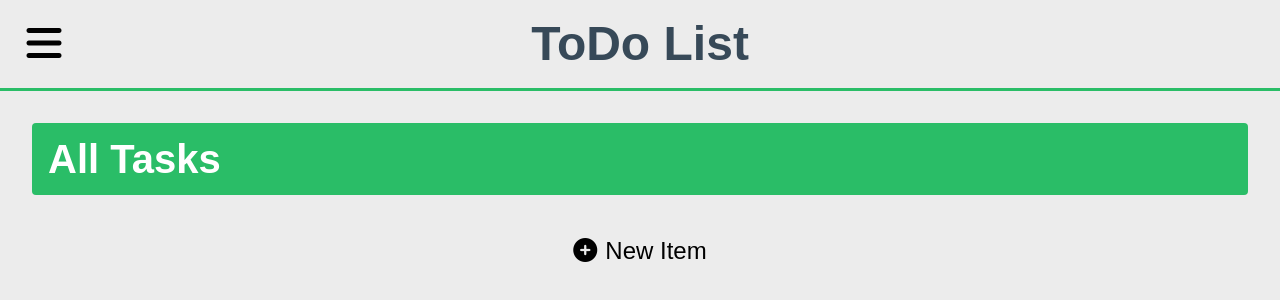
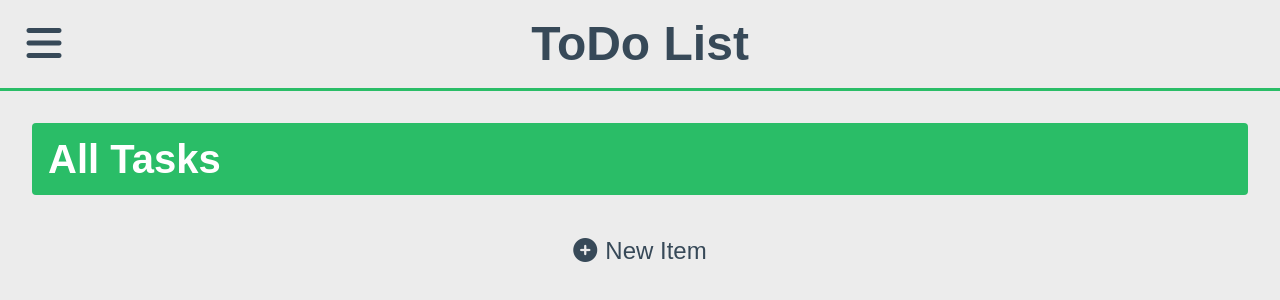
Before and after one commit to AniBett/Todo, a website built with webpack: page src/template.html in a window 1280 px wide. Built offline with nearby package versions, Linux system fonts and the light colour scheme.

Commit message:
Specified color for some divs

```diff
--- a/src/style.css
+++ b/src/style.css
@@ -194,6 +194,7 @@ body {
   border: none;
   background-color: inherit;
   text-align: center;
+  color: var(--textColor);
 }
 .header > button:hover {
   background-color: rgba(0, 0, 0, 0.1);
@@ -536,6 +537,7 @@ input[type="radio"]:checked {
   height: 3rem;
   font-size: 1.5rem;
   cursor: pointer;
+  color: var(--textColor);
 }
 .newItem > i {
   margin-right: 0.5rem;
```
